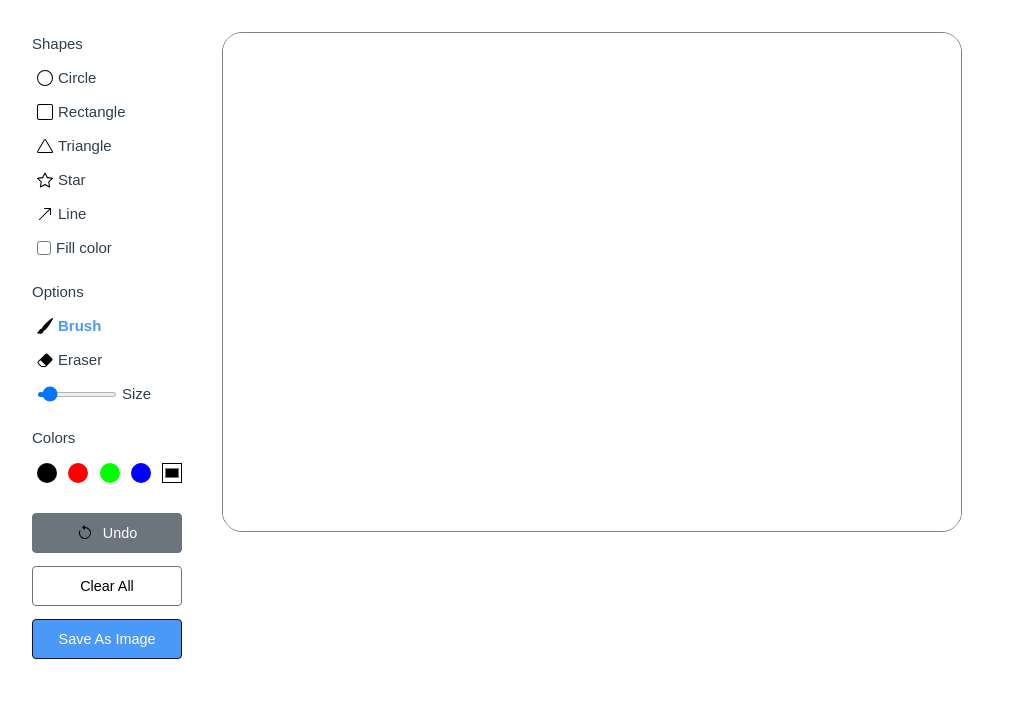
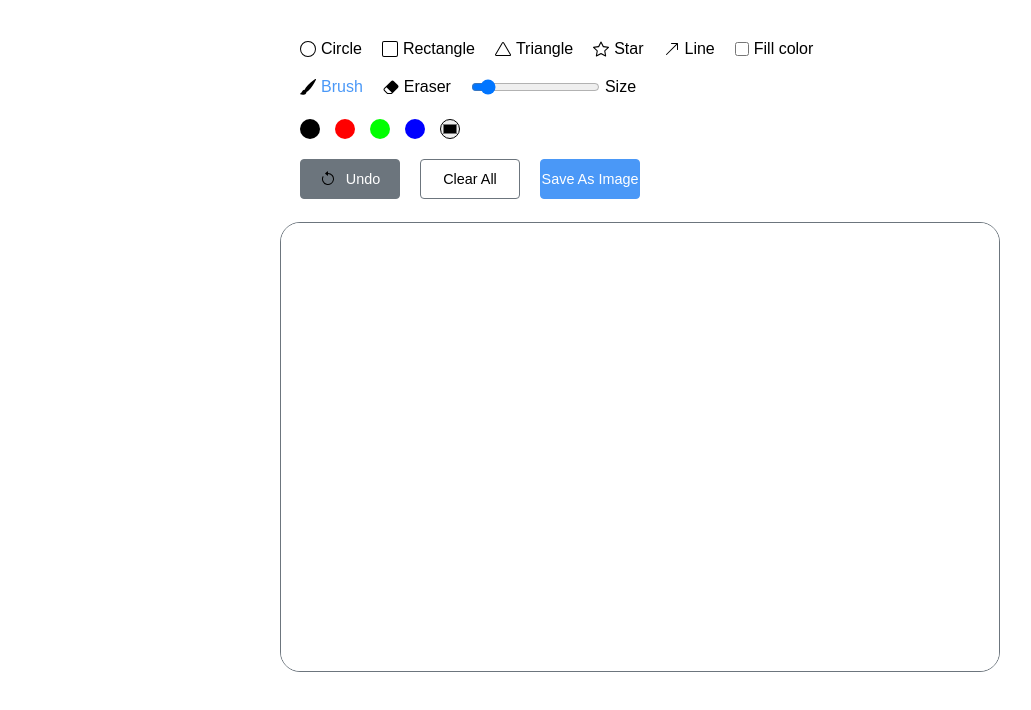
Before and after one commit to vladexnik/mini-paint-blog, a Vue app: page /paint in a window 1280 px wide. Shown: the top 710 px of the page, without its empty margins (0-1031 px from the left). Built offline with nearby package versions, Linux system fonts and the light colour scheme; no server answers; sample sign-in values are in the browser's storage.

Commit message:
update styles and tools location, add adaptive resize of canvas

```diff
--- a/src/assets/base.css
+++ /dev/null
@@ -1,86 +0,0 @@
-/* color palette from <https://github.com/vuejs/theme> */
-:root {
-  --vt-c-white: #ffffff;
-  --vt-c-white-soft: #f8f8f8;
-  --vt-c-white-mute: #f2f2f2;
-
-  --vt-c-black: #181818;
-  --vt-c-black-soft: #222222;
-  --vt-c-black-mute: #282828;
-
-  --vt-c-indigo: #2c3e50;
-
-  --vt-c-divider-light-1: rgba(60, 60, 60, 0.29);
-  --vt-c-divider-light-2: rgba(60, 60, 60, 0.12);
-  --vt-c-divider-dark-1: rgba(84, 84, 84, 0.65);
-  --vt-c-divider-dark-2: rgba(84, 84, 84, 0.48);
-
-  --vt-c-text-light-1: var(--vt-c-indigo);
-  --vt-c-text-light-2: rgba(60, 60, 60, 0.66);
-  --vt-c-text-dark-1: var(--vt-c-white);
-  --vt-c-text-dark-2: rgba(235, 235, 235, 0.64);
-}
-
-/* semantic color variables for this project */
-:root {
-  --color-background: var(--vt-c-white);
-  --color-background-soft: var(--vt-c-white-soft);
-  --color-background-mute: var(--vt-c-white-mute);
-
-  --color-border: var(--vt-c-divider-light-2);
-  --color-border-hover: var(--vt-c-divider-light-1);
-
-  --color-heading: var(--vt-c-text-light-1);
-  --color-text: var(--vt-c-text-light-1);
-
-  --section-gap: 160px;
-}
-
-@media (prefers-color-scheme: dark) {
-  :root {
-    --color-background: var(--vt-c-black);
-    --color-background-soft: var(--vt-c-black-soft);
-    --color-background-mute: var(--vt-c-black-mute);
-
-    --color-border: var(--vt-c-divider-dark-2);
-    --color-border-hover: var(--vt-c-divider-dark-1);
-
-    --color-heading: var(--vt-c-text-dark-1);
-    --color-text: var(--vt-c-text-dark-2);
-  }
-}
-
-*,
-*::before,
-*::after {
-  box-sizing: border-box;
-  margin: 0;
-  font-weight: normal;
-}
-
-body {
-  min-height: 100vh;
-  color: var(--color-text);
-  background: var(--color-background);
-  transition:
-    color 0.5s,
-    background-color 0.5s;
-  line-height: 1.6;
-  font-family:
-    Inter,
-    -apple-system,
-    BlinkMacSystemFont,
-    'Segoe UI',
-    Roboto,
-    Oxygen,
-    Ubuntu,
-    Cantarell,
-    'Fira Sans',
-    'Droid Sans',
-    'Helvetica Neue',
-    sans-serif;
-  font-size: 15px;
-  text-rendering: optimizeLegibility;
-  -webkit-font-smoothing: antialiased;
-  -moz-osx-font-smoothing: grayscale;
-}
--- a/src/components/views/PaintPage.vue
+++ b/src/components/views/PaintPage.vue
@@ -5,7 +5,7 @@
         <label class="title">Shapes</label>
         <ul class="options">
           <li
-            class="option"
+            class="options__option"
             :class="{ active: selectedTool === 'circle' }"
             id="circle"
             @click="selectTool('circle')"
@@ -14,7 +14,7 @@
             <span>Circle</span>
           </li>
           <li
-            class="option"
+            class="options__option"
             :class="{ active: selectedTool === 'rectangle' }"
             id="rectangle"
             @click="selectTool('rectangle')"
@@ -23,7 +23,7 @@
             <span>Rectangle</span>
           </li>
           <li
-            class="option"
+            class="options__option"
             :class="{ active: selectedTool === 'triangle' }"
             id="rectangle"
             @click="selectTool('triangle')"
@@ -32,7 +32,7 @@
             <span>Triangle</span>
           </li>
           <li
-            class="option"
+            class="options__option"
             :class="{ active: selectedTool === 'star' }"
             id="star"
             @click="selectTool('star')"
@@ -41,7 +41,7 @@
             <span>Star</span>
           </li>
           <li
-            class="option"
+            class="options__option"
             :class="{ active: selectedTool === 'line' }"
             id="line"
             @click="selectTool('line')"
@@ -49,17 +49,18 @@
             <img src="../../icons/line.svg" alt="line" />
             <span>Line</span>
           </li>
-          <li class="option">
+          <li class="options__option">
             <input type="checkbox" id="fill-color" v-model="fillColor" @change="pickColor" />
             <label for="fill-color">Fill color</label>
           </li>
         </ul>
       </div>
       <div class="row">
+        <div class="row__inner">
           <label class="title">Options </label>
           <ul class="options">
             <li
-            class="option"
+              class="options__option"
               :class="{ active: selectedTool === 'brush' }"
               id="brush"
               @click="selectTool('brush')"
@@ -68,7 +69,7 @@
               <span>Brush</span>
             </li>
             <li
-            class="option"
+              class="options__option"
               :class="{ active: selectedTool === 'eraser' }"
               id="eraser"
               @click="selectTool('eraser')"
@@ -76,39 +77,47 @@
               <img src="../../icons/eraser.svg" alt="eraser" />
               <span>Eraser</span>
             </li>
-          <li class="option option-size">
-            <input type="range" id="size-slider" v-model="brushWidth" min="1" max="50" value="5" />
+            <li class="options__option options__option-size">
+              <input
+                type="range"
+                id="size-slider"
+                v-model="brushWidth"
+                min="1"
+                max="50"
+                value="5"
+              />
               <label for="size-slider">Size</label>
             </li>
           </ul>
         </div>
-      <div class="row colors">
+        <div class="row__inner colors">
           <label class="title">Colors</label>
           <ul class="options options-colors">
             <li
-            class="option"
+              class="options__option"
               v-for="color in colors"
               :key="color"
               :style="{ background: color }"
               @click="selectColor(color)"
             ></li>
-          <li class="option">
+            <li class="options__option">
               <input type="color" id="color-picker" @change="pickColor" />
             </li>
           </ul>
         </div>
+      </div>
 
       <div class="row buttons">
-        <li class="option">
+        <li class="options__option">
           <button class="undo-canvas" @click="undo">
             <img src="../../icons/undo.svg" alt="line" />
             <p>Undo</p>
           </button>
         </li>
-        <li class="option">
+        <li class="options__option">
           <button class="clear-canvas" @click="clearCanvas">Clear All</button>
         </li>
-        <li class="option">
+        <li class="options__option">
           <button class="save-img">Save As Image</button>
         </li>
       </div>
@@ -117,8 +126,6 @@
       class="canvas"
       id="canvas"
       ref="canvas"
-      width="740"
-      height="500"
       @mousedown="startDraw"
       @mousemove="drawing"
       @mouseup="stopDraw"
@@ -131,15 +138,15 @@ import { onMounted, onUnmounted, ref } from 'vue'
 
 const canvas = ref<HTMLCanvasElement | null>(null)
 const ctx = ref<CanvasRenderingContext2D | null>(null)
-const isDrawing = ref(false)
-const prevMouseX = ref(0)
-const prevMouseY = ref(0)
+const isDrawing = ref<boolean>(false)
+const prevMouseX = ref<number>(0)
+const prevMouseY = ref<number>(0)
 const snapshot = ref<ImageData | null>(null)
-const selectedTool = ref('brush')
-const brushWidth = ref(5)
-const selectedColor = ref('#000')
-const fillColor = ref(false)
-const colors = ['#000', 'red', '#0f0', '#00f']
+const selectedTool = ref<string>('brush')
+const brushWidth = ref<number>(5)
+const selectedColor = ref<string>('#000')
+const fillColor = ref<boolean>(false)
+const colors: Array<string> = ['#000', 'red', '#0f0', '#00f']
 const history = ref<ImageData[]>([])
 
 const setCanvasBackground = () => {
@@ -150,6 +157,20 @@ const setCanvasBackground = () => {
   }
 }
 
+const getRelativePosition = (event: MouseEvent): { x: number; y: number } => {
+  const rect = canvas.value!.getBoundingClientRect()
+  const scaleX = canvas.value!.width / rect.width
+  const scaleY = canvas.value!.height / rect.height
+  const x = (event.clientX - rect.left) * scaleX
+  const y = (event.clientY - rect.top) * scaleY
+  // console.log((event.clientX - rect.left) * scaleX, (event.clientY - rect.top) * scaleY)
+  console.log(rect, scaleX, scaleY)
+  return {
+    x,
+    y
+  }
+}
+
 onMounted(() => {
   if (canvas.value) {
     canvas.value.width = canvas.value.offsetWidth
@@ -157,7 +178,6 @@ onMounted(() => {
     ctx.value = canvas.value.getContext('2d')
     setCanvasBackground()
   }
-
   window.addEventListener('mousemove', drawing)
   window.addEventListener('mouseup', stopDraw)
 })
@@ -167,29 +187,29 @@ onUnmounted(() => {
   window.removeEventListener('mouseup', stopDraw)
 })
 
-const selectColor = (color: string) => {
+const selectColor = (color: string): void => {
   console.log(color)
   selectedColor.value = color
 }
 
-const pickColor = (e: Event) => {
+const pickColor = (e: Event): void => {
   const target = e.target as HTMLInputElement
   selectedColor.value = target.value
 }
 
-const selectTool = (tool: string) => {
+const selectTool = (tool: string): void => {
   console.log(tool)
   selectedTool.value = tool
 }
 
-const saveImageState = () => {
+const saveImageState = (): void => {
   if (ctx.value && canvas.value) {
     snapshot.value = ctx.value.getImageData(0, 0, canvas.value.width, canvas.value.height)
     history.value.push(snapshot.value)
   }
 }
 
-const undo = () => {
+const undo = (): void => {
   if (history.value.length === 0 || !ctx.value) return
   console.log('undo')
   const lastState = history.value[history.value.length - 1]
@@ -204,8 +224,9 @@ const undo = () => {
 const startDraw = (e: MouseEvent) => {
   if (!ctx.value) return
   isDrawing.value = true
-  prevMouseX.value = e.offsetX
-  prevMouseY.value = e.offsetY
+  const pos = getRelativePosition(e)
+  prevMouseX.value = pos.x
+  prevMouseY.value = pos.y
   ctx.value.beginPath()
   ctx.value.lineWidth = brushWidth.value
   ctx.value.strokeStyle = selectedColor.value
@@ -213,13 +234,13 @@ const startDraw = (e: MouseEvent) => {
   saveImageState()
 }
 
-const drawing = (e: MouseEvent) => {
+const drawing = (e: MouseEvent): void => {
   if (!isDrawing.value || !ctx.value || !snapshot.value) return
   ctx.value?.putImageData(snapshot.value, 0, 0)
   ctx.value.strokeStyle = selectedTool.value === 'eraser' ? '#fff' : selectedColor.value
-  const rect = canvas.value!.getBoundingClientRect()
-  const currentX = e.clientX - rect.left
-  const currentY = e.clientY - rect.top
+  const pos = getRelativePosition(e)
+  const currentX = pos.x
+  const currentY = pos.y
 
   switch (selectedTool.value) {
     case 'eraser':
@@ -248,11 +269,11 @@ const drawing = (e: MouseEvent) => {
   }
 }
 
-const stopDraw = () => {
+const stopDraw = (): void => {
   isDrawing.value = false
 }
 
-const clearCanvas = () => {
+const clearCanvas = (): void => {
   if (!ctx.value || !canvas.value) return
   saveImageState()
   ctx.value.clearRect(0, 0, canvas.value.width, canvas.value.height)
@@ -337,47 +358,40 @@ const drawTriangle = (currentX: number, currentY: number) => {
   box-sizing: border-box;
   font-family: 'Poppins', sans-serif;
 }
+
 body {
   display: flex;
   align-items: center;
   justify-content: center;
-  min-height: 100vh;
   background: #4a98f7;
 }
+
 .container {
   display: flex;
-  width: 100%;
-  gap: 10px;
-  max-width: 1050px;
+  flex-wrap: wrap;
+  max-width: 720px;
+  margin: 0 auto;
 }
-section {
-  background: #fff;
-  border-radius: 7px;
+
+.tools-board {
+  user-select: none;
+  margin-left: 20px;
 }
-.tools-board {
-  width: 150px;
-  margin-right: 30px;
-}
-.tools-board .row {
-  margin-bottom: 20px;
-}
-.row .options {
-  list-style: none;
-  margin: 10px 0 0 5px;
-}
-.row .options .option {
+
+.row .options .options__option {
   display: flex;
   cursor: pointer;
   align-items: center;
   margin-bottom: 10px;
 }
 
-.option:is(:hover, .active) :where(span, label) {
-  color: #4a98f7;
-  font-weight: 600;
+.options {
+  display: flex;
+  gap: 20px;
+  white-space: nowrap;
 }
 
-.option #fill-color {
+.options__option #fill-color {
   cursor: pointer;
   height: 14px;
   width: 14px;
@@ -386,19 +400,40 @@ section {
   color: #4a98f7;
 }
 
-.option #size-slider {
-  width: 80px;
-  height: 5px;
+.options__option #size-slider:hover {
+  cursor: pointer;
 }
-.option #size-slider:hover {
-  cursor: pointer;
+.title {
+  display: none;
 }
 
 .colors .options {
+  justify-content: flex-start;
+  gap: 15px;
+}
+
+.title {
+  display: none;
+}
+.row.buttons {
   display: flex;
-  justify-content: space-between;
+  flex-wrap: nowrap;
+  gap: 20px;
 }
-.colors .option {
+.buttons button {
+  min-width: 100px;
+}
+.options__option:is(:hover, .active) :where(span, label) {
+  color: #4a98f7;
+  font-weight: 400;
+}
+
+.tools-board .row,
+.row__inner {
+  margin-bottom: 10px;
+}
+
+.colors .options__option {
   height: 20px;
   width: 20px;
   border-radius: 50%;
@@ -406,27 +441,13 @@ section {
   position: relative;
 }
 
-.colors .option.selected::before {
-  position: absolute;
-  content: '';
-  top: 50%;
-  left: 50%;
-  height: 12px;
-  width: 12px;
-  background: inherit;
-  border-radius: inherit;
-  border: 2px solid #fff;
-  transform: translate(-50%, -50%);
-}
-.colors .option:first-child.selected::before {
-  border-color: #ccc;
-}
-.option #color-picker {
+.options__option #color-picker {
   height: 20px;
   width: 20px;
-  background-color: #ffffff;
+  border-radius: 50%;
   cursor: pointer;
 }
+
 .buttons button {
   width: 100%;
   color: #fff;
@@ -449,6 +470,7 @@ section {
   color: white;
   display: flex;
   justify-content: center;
+  align-items: center;
   gap: 10px;
   transition: all 0.3s ease;
   border: 1px solid #6c757d;
@@ -462,56 +484,57 @@ section {
   color: #fff;
   background: #6c757d;
 }
+
 .buttons .save-img {
   background: #4a98f7;
-  border: 1px solid #091422;
+  border: 1px solid #4a98f7;
 }
 
 .canvas {
-  max-width: 740px;
-  max-height: 500px;
+  max-width: 720px;
+  aspect-ratio: 8 / 5;
   width: 100%;
+  border: 1px solid #6c757d;
+  border-radius: 20px;
   cursor: pointer;
 }
-.canvas {
-  border: 1px solid grey;
-  border-radius: 20px;
+
+@media (min-width: 550px) and (max-width: 740px) {
+  .tools-board {
+    width: 500px;
+    margin: 0 auto;
+  }
 }
 
-@media (min-width: 300px) and (max-width: 540px) {
-  .container {
-    display: flex;
-    flex-wrap: wrap;
-  }
-  .options {
-    display: flex;
-    gap: 20px;
-    white-space: nowrap;
-  }
-  .options-colors {
-    gap: 0px;
-  }
-  .option :where(span, label) {
+@media (min-width: 300px) and (max-width: 740px) {
+  .options__option :where(span, label) {
     padding-left: 0px;
   }
-  .title {
-    display: none;
-  }
-  .row.buttons {
-    display: flex;
-    flex-wrap: nowrap;
-    gap: 20px;
-  }
+
   .buttons button {
     min-width: 100px;
-    padding: 5px 10px;
   }
+
+  #size-slider {
+    width: 100px;
+  }
+  .options__option:is(:hover, .active) :where(span, label) {
+    color: #4a98f7;
+    font-weight: 400;
+  }
+
   .tools-board .row {
     margin-bottom: 10px;
   }
-  .canvas {
-    width: 100%;
-    height: 350px;
+}
+@media (min-width: 350px) and (max-width: 550px) {
+  .options {
+    width: 300px;
+    flex-wrap: wrap;
+    gap: 10px;
+  }
+  .tools-board {
+    margin: 0 auto;
   }
 }
 </style>
--- a/tsconfig.app.json
+++ b/tsconfig.app.json
@@ -5,7 +5,7 @@
   "compilerOptions": {
     "composite": true,
     "tsBuildInfoFile": "./node_modules/.tmp/tsconfig.app.tsbuildinfo",
-    "useUnknownInCatchVariables": false,
+    // "useUnknownInCatchVariables": false,
     "baseUrl": ".",
     "paths": {
       "@/*": ["./src/*"]
```
Also changed, not shown: src/assets/main.css (+6 -1 lines). Lines whose indentation alone changed are shown as unchanged.
